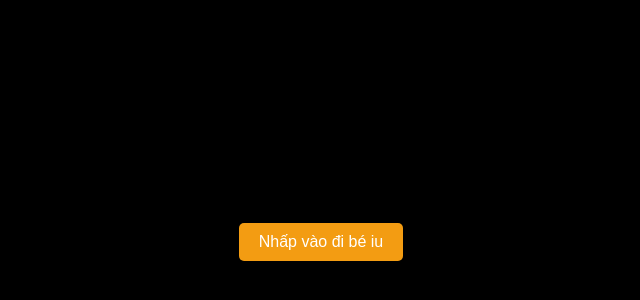
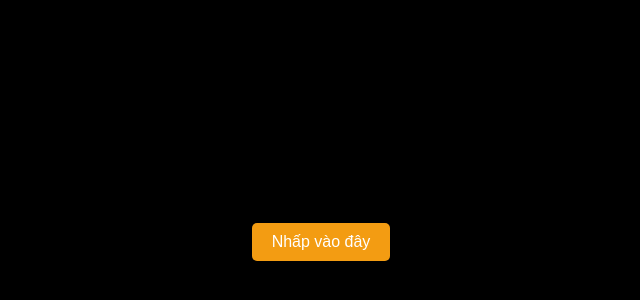
Before and after one commit to caleb1123/20-10, a plain HTML site: page index.html in a window 1280 px wide. Shown: the part 168-468 px from the top of the page, without its empty margins (319-959 px from the left). Drawn offline with Linux system fonts and the light colour scheme.

Commit message:
Update index.html

```diff
--- a/index.html
+++ b/index.html
@@ -36,7 +36,7 @@
 
 
 
-    <button class="button" id="showFlowerBtn">Nhấp vào đi bé iu</button>
+    <button class="button" id="showFlowerBtn">Nhấp vào đây</button>
 
     <script>
         // Thêm sự kiện click cho nút
```
